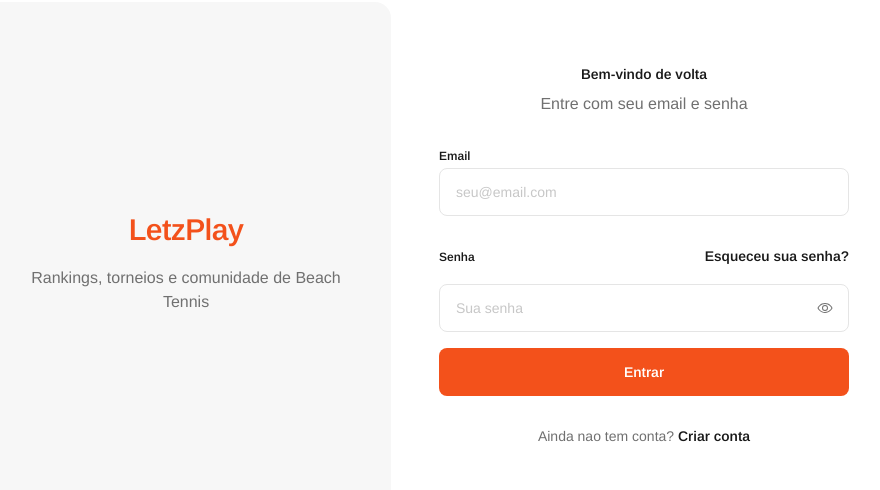
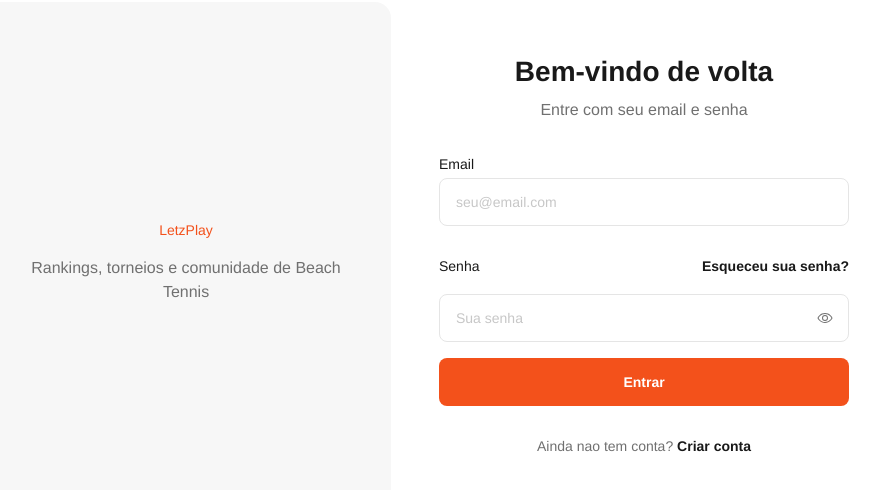
Before and after one commit to gabriel-vilano/letzplay, a Next.js app: page /login in a window 1280 px wide. Shown: the part 138-628 px from the top of the page, without its empty margins (225-1105 px from the left). Built offline with nearby package versions, Linux system fonts and the light colour scheme.

Commit message:
refactor(tokens): migrar tipografia para escala numérica em 4 roles

```diff
--- a/app/globals.css
+++ b/app/globals.css
@@ -20,6 +20,6 @@
 }
 
 body {
-  font-size: var(--font-size-body);
-  line-height: var(--line-height-sm);
+  font-size: var(--font-size-087);
+  line-height: var(--line-height-125);
 }
--- a/app/layout.tsx
+++ b/app/layout.tsx
@@ -5,7 +5,7 @@
 const arimo = Arimo({
   subsets: ["latin"],
   variable: "--font-arimo",
-  weight: ["400", "500", "600", "700"],
+  weight: "variable",
 });
 
 export const metadata: Metadata = {
--- a/src/components/ui/Button/Button.module.css
+++ b/src/components/ui/Button/Button.module.css
@@ -7,9 +7,10 @@
   padding: var(--spacing-150) var(--spacing-300);
   border: var(--border-width-medium) solid transparent;
   border-radius: var(--radius-form-input);
-  font-size: var(--text-body-bold-size);
-  font-weight: var(--text-body-bold-weight);
-  line-height: var(--text-body-bold-line-height);
+  font-size: var(--text-label-lg-size);
+  line-height: var(--text-label-lg-line-height);
+  letter-spacing: var(--text-label-lg-tracking);
+  font-weight: var(--font-weight-bold);
   cursor: pointer;
   position: relative;
   overflow: hidden;
--- a/styles/tokens/primitives.css
+++ b/styles/tokens/primitives.css
@@ -6,7 +6,6 @@
    ============================================================= */
 
 :root {
-
   /* -----------------------------------------------------------
      FAMÍLIA TIPOGRÁFICA
   ----------------------------------------------------------- */
@@ -15,48 +14,52 @@
   /* -----------------------------------------------------------
      TAMANHOS DE FONTE
   ----------------------------------------------------------- */
-  --font-size-xs:   0.625rem;   /* 10px */
-  --font-size-sm:   0.75rem;    /* 12px */
-  --font-size-body: 0.875rem;   /* 14px — base do corpo de texto */
-  --font-size-md:   1rem;       /* 16px */
-  --font-size-lg:   1.25rem;    /* 20px */
-  --font-size-xl:   1.5rem;     /* 24px */
-  --font-size-2xl:  1.875rem;   /* 30px */
-  --font-size-3xl:  2.25rem;    /* 36px */
-  --font-size-4xl:  2.875rem;   /* 46px */
+  --font-size-062: 0.625rem; /* 10px */
+  --font-size-075: 0.75rem; /* 12px */
+  --font-size-087: 0.875rem; /* 14px */
+  --font-size-100: 1rem; /* 16px */
+  --font-size-125: 1.25rem; /* 20px */
+  --font-size-150: 1.5rem; /* 24px */
+  --font-size-175: 1.75rem; /* 28px */
+  --font-size-200: 2rem; /* 32px */
+  --font-size-250: 2.5rem; /* 40px */
+  --font-size-300: 3rem; /* 48px */
+  --font-size-350: 3.5rem; /* 56px */
 
   /* -----------------------------------------------------------
      PESOS
   ----------------------------------------------------------- */
   --font-weight-regular: 400;
-  --font-weight-bold:    600;
+  --font-weight-bold: 700;
 
   /* -----------------------------------------------------------
      LINE-HEIGHTS
   ----------------------------------------------------------- */
-  --line-height-xs:  1rem;      /* 16px */
-  --line-height-sm:  1.25rem;   /* 20px */
-  --line-height-md:  1.5rem;    /* 24px */
-  --line-height-lg:  1.75rem;   /* 28px */
-  --line-height-xl:  2rem;      /* 32px */
-  --line-height-2xl: 2.5rem;    /* 40px */
-  --line-height-3xl: 2.875rem;  /* 46px */
-  --line-height-4xl: 3.5rem;    /* 56px */
+  --line-height-100: 1rem; /* 16px */
+  --line-height-125: 1.25rem; /* 20px */
+  --line-height-150: 1.5rem; /* 24px */
+  --line-height-175: 1.75rem; /* 28px */
+  --line-height-200: 2rem; /* 32px */
+  --line-height-225: 2.25rem; /* 36px */
+  --line-height-250: 2.5rem; /* 40px */
+  --line-height-300: 3rem; /* 48px */
+  --line-height-350: 3.5rem; /* 56px */
+  --line-height-400: 4rem; /* 64px */
 
   /* -----------------------------------------------------------
      LETTER-SPACING
   ----------------------------------------------------------- */
-  --font-letter-spacing-none:    0px;
+  --font-letter-spacing-none: 0px;
   --font-letter-spacing-display: -0.6px;
-  --font-letter-spacing-signal:   0.5px;
+  --font-letter-spacing-signal: 0.5px;
 
   /* -----------------------------------------------------------
      ESPAÇAMENTO
   ----------------------------------------------------------- */
-  --spacing-0:   0px;
-  --spacing-25:  2px;
-  --spacing-50:  4px;
-  --spacing-75:  6px;
+  --spacing-0: 0px;
+  --spacing-25: 2px;
+  --spacing-50: 4px;
+  --spacing-75: 6px;
   --spacing-100: 8px;
   --spacing-125: 10px;
   --spacing-150: 12px;
@@ -77,47 +80,47 @@
      DIMENSÕES FIXAS
   ----------------------------------------------------------- */
   --dimension-tap-target-minimum: 48px;
-  --dimension-action-height-sm:   32px;
-  --dimension-action-height-md:   40px;
-  --dimension-action-height-lg:   48px;
-  --dimension-icon-xs:            12px;
-  --dimension-icon-sm:            16px;
-  --dimension-icon-md:            24px;
-  --dimension-icon-lg:            32px;
-  --dimension-icon-xl:            64px;
+  --dimension-action-height-sm: 32px;
+  --dimension-action-height-md: 40px;
+  --dimension-action-height-lg: 48px;
+  --dimension-icon-xs: 12px;
+  --dimension-icon-sm: 16px;
+  --dimension-icon-md: 24px;
+  --dimension-icon-lg: 32px;
+  --dimension-icon-xl: 64px;
 
   /* -----------------------------------------------------------
      BORDER RADIUS
   ----------------------------------------------------------- */
   --radius-none: 0px;
-  --radius-sm:   4px;
-  --radius-md:   8px;
-  --radius-lg:   16px;
-  --radius-xl:   24px;
+  --radius-sm: 4px;
+  --radius-md: 8px;
+  --radius-lg: 16px;
+  --radius-xl: 24px;
   --radius-full: 9999px;
 
   --radius-form-input: var(--radius-md);
-  --radius-card:       var(--radius-lg);
-  --radius-popover:    var(--radius-lg);
+  --radius-card: var(--radius-lg);
+  --radius-popover: var(--radius-lg);
 
   /* -----------------------------------------------------------
      BORDER WIDTH
   ----------------------------------------------------------- */
-  --border-width-thin:   0.5px;
+  --border-width-thin: 0.5px;
   --border-width-medium: 1px;
-  --border-width-thick:  2px;
+  --border-width-thick: 2px;
 
   /* -----------------------------------------------------------
      SOMBRAS
   ----------------------------------------------------------- */
   --shadow-subtle: 0px 4px 12px 0px rgba(0, 0, 0, 0.07);
-  --shadow-strong: 0px 5px 17px 0px rgba(0, 0, 0, 0.2),
-                   0px 2px 7px 0px rgba(0, 0, 0, 0.15);
+  --shadow-strong:
+    0px 5px 17px 0px rgba(0, 0, 0, 0.2), 0px 2px 7px 0px rgba(0, 0, 0, 0.15);
 
   /* -----------------------------------------------------------
      OPACIDADE — para state layers
   ----------------------------------------------------------- */
-  --opacity-50:  0.04;
+  --opacity-50: 0.04;
   --opacity-100: 0.08;
   --opacity-150: 0.12;
   --opacity-200: 0.16;
@@ -125,26 +128,26 @@
   /* -----------------------------------------------------------
      MOTION
   ----------------------------------------------------------- */
-  --motion-duration-instant:  17ms;
-  --motion-duration-short-1:  50ms;
-  --motion-duration-short-2:  83ms;
-  --motion-duration-short-3:  167ms;
+  --motion-duration-instant: 17ms;
+  --motion-duration-short-1: 50ms;
+  --motion-duration-short-2: 83ms;
+  --motion-duration-short-3: 167ms;
   --motion-duration-medium-1: 250ms;
   --motion-duration-medium-2: 333ms;
   --motion-duration-medium-3: 500ms;
-  --motion-duration-long-1:   667ms;
-  --motion-duration-long-2:   833ms;
-  --motion-duration-long-3:   1000ms;
+  --motion-duration-long-1: 667ms;
+  --motion-duration-long-2: 833ms;
+  --motion-duration-long-3: 1000ms;
 
   /* MOTION — easings */
-  --motion-easing-linear:      cubic-bezier(0, 0, 1, 1);
-  --motion-easing-standard:    cubic-bezier(0.3, 0, 0, 1);
-  --motion-easing-continuous:  cubic-bezier(0.3, 0, 0.7, 1);
+  --motion-easing-linear: cubic-bezier(0, 0, 1, 1);
+  --motion-easing-standard: cubic-bezier(0.3, 0, 0, 1);
+  --motion-easing-continuous: cubic-bezier(0.3, 0, 0.7, 1);
   --motion-easing-quick-enter: cubic-bezier(0, 0, 0, 1);
-  --motion-easing-quick-exit:  cubic-bezier(1, 0, 1, 1);
-  --motion-easing-soft-enter:  cubic-bezier(0, 0, 0.7, 1);
-  --motion-easing-soft-exit:   cubic-bezier(0.3, 0, 1, 1);
-  --motion-easing-bounce:      cubic-bezier(0.3, 0, 0, 1.25);
+  --motion-easing-quick-exit: cubic-bezier(1, 0, 1, 1);
+  --motion-easing-soft-enter: cubic-bezier(0, 0, 0.7, 1);
+  --motion-easing-soft-exit: cubic-bezier(0.3, 0, 1, 1);
+  --motion-easing-bounce: cubic-bezier(0.3, 0, 0, 1.25);
 
   /* -----------------------------------------------------------
      BREAKPOINTS
@@ -218,5 +221,4 @@
   --color-yellow-600: #855f00;
   --color-yellow-700: #553b06;
   --color-yellow-800: #312102;
-
 }
--- a/styles/tokens/semantic.css
+++ b/styles/tokens/semantic.css
@@ -10,67 +10,69 @@
   /* -----------------------------------------------------------
      ESCALA TIPOGRÁFICA SEMÂNTICA
 
-     Tokens definidos por propriedade individual.
-     Nos componentes, usar font-size, font-weight e line-height
-     separadamente — nunca o shorthand font:.
+     Sistema de 4 roles com naming t-shirt (sm/md/lg), consistente
+     com --spacing-*, --radius-* e --dimension-*.
+
+     Roles:
+       display — números grandes, scores, logo (tracking negativo)
+       title   — headings de página e seção
+       body    — prose, descrições, input text
+       label   — form labels, helper, metadata, botões, badges
+
+     Peso é desacoplado da escala. No componente, aplicar
+     size + line-height + tracking da escala e font-weight
+     separadamente via --font-weight-regular/--font-weight-bold.
+     Nunca usar o shorthand font:.
+
+     YAGNI: só existem as variantes com consumidor real hoje.
+     Variantes adicionais (display-lg, title-sm, body-sm,
+     label-sm, label-lg-caps) serão criadas quando surgir
+     caso de uso concreto.
   ----------------------------------------------------------- */
 
-  /* Display */
-  --text-display-1-size:        var(--font-size-4xl);
-  --text-display-1-weight:      var(--font-weight-bold);
-  --text-display-1-line-height: var(--line-height-4xl);
-  --text-display-1-tracking:    var(--font-letter-spacing-display);
+  /* Display — números, scores, logo (tracking negativo) */
+  --text-display-lg-size:        var(--font-size-350);
+  --text-display-lg-line-height: var(--line-height-400);
+  --text-display-lg-tracking:    var(--font-letter-spacing-display);
 
-  --text-display-2-size:        var(--font-size-3xl);
-  --text-display-2-weight:      var(--font-weight-bold);
-  --text-display-2-line-height: var(--line-height-3xl);
-  --text-display-2-tracking:    var(--font-letter-spacing-display);
+  --text-display-md-size:        var(--font-size-300);
+  --text-display-md-line-height: var(--line-height-350);
+  --text-display-md-tracking:    var(--font-letter-spacing-display);
 
-  --text-display-3-size:        var(--font-size-2xl);
-  --text-display-3-weight:      var(--font-weight-bold);
-  --text-display-3-line-height: var(--line-height-2xl);
-  --text-display-3-tracking:    var(--font-letter-spacing-display);
+  --text-display-sm-size:        var(--font-size-250);
+  --text-display-sm-line-height: var(--line-height-300);
+  --text-display-sm-tracking:    var(--font-letter-spacing-display);
 
-  /* Title */
-  --text-title-1-size:        var(--font-size-xl);
-  --text-title-1-weight:      var(--font-weight-bold);
-  --text-title-1-line-height: var(--line-height-xl);
+  /* Title — headings de página e seção */
+  --text-title-lg-size:        var(--font-size-175);
+  --text-title-lg-line-height: var(--line-height-225);
+  --text-title-lg-tracking:    var(--font-letter-spacing-none);
 
-  --text-title-2-size:        var(--font-size-lg);
-  --text-title-2-weight:      var(--font-weight-bold);
-  --text-title-2-line-height: var(--line-height-lg);
+  --text-title-md-size:        var(--font-size-150);
+  --text-title-md-line-height: var(--line-height-200);
+  --text-title-md-tracking:    var(--font-letter-spacing-none);
 
-  --text-title-3-size:        var(--font-size-md);
-  --text-title-3-weight:      var(--font-weight-bold);
-  --text-title-3-line-height: var(--line-height-md);
+  --text-title-sm-size:        var(--font-size-125);
+  --text-title-sm-line-height: var(--line-height-175);
+  --text-title-sm-tracking:    var(--font-letter-spacing-none);
 
-  /* Body */
-  --text-body-lg-size:          var(--font-size-md);
-  --text-body-lg-weight:        var(--font-weight-regular);
-  --text-body-lg-line-height:   var(--line-height-md);
+  /* Body — prose, descrições, input text */
+  --text-body-lg-size:        var(--font-size-100);
+  --text-body-lg-line-height: var(--line-height-150);
+  --text-body-lg-tracking:    var(--font-letter-spacing-none);
 
-  --text-body-size:             var(--font-size-body);
-  --text-body-weight:           var(--font-weight-regular);
-  --text-body-line-height:      var(--line-height-sm);
+  --text-body-md-size:        var(--font-size-087);
+  --text-body-md-line-height: var(--line-height-125);
+  --text-body-md-tracking:    var(--font-letter-spacing-none);
 
-  --text-body-bold-size:        var(--font-size-body);
-  --text-body-bold-weight:      var(--font-weight-bold);
-  --text-body-bold-line-height: var(--line-height-sm);
+  /* Label — form labels, helper, metadata, botões */
+  --text-label-lg-size:        var(--font-size-087);
+  --text-label-lg-line-height: var(--line-height-125);
+  --text-label-lg-tracking:    var(--font-letter-spacing-none);
 
-  /* Caption */
-  --text-caption-size:             var(--font-size-sm);
-  --text-caption-weight:           var(--font-weight-regular);
-  --text-caption-line-height:      var(--line-height-xs);
-
-  --text-caption-bold-size:        var(--font-size-sm);
-  --text-caption-bold-weight:      var(--font-weight-bold);
-  --text-caption-bold-line-height: var(--line-height-xs);
-
-  /* Signal */
-  --text-signal-size:        var(--font-size-xs);
-  --text-signal-weight:      var(--font-weight-bold);
-  --text-signal-line-height: var(--line-height-xs);
-  --text-signal-tracking:    var(--font-letter-spacing-signal);
+  --text-label-md-size:        var(--font-size-075);
+  --text-label-md-line-height: var(--line-height-100);
+  --text-label-md-tracking:    var(--font-letter-spacing-none);
 
   /* -----------------------------------------------------------
      COR — BACKGROUND
```
Also changed, not shown: src/components/auth/OtpInput/OtpInput.module.css (+12 -10 lines), src/components/auth/ResendTimer/ResendTimer.module.css (+9 -7 lines), src/components/ui/Toast/Toast.module.css (+8 -5 lines), 1 other file (tests, documents, lock files or other folders).
